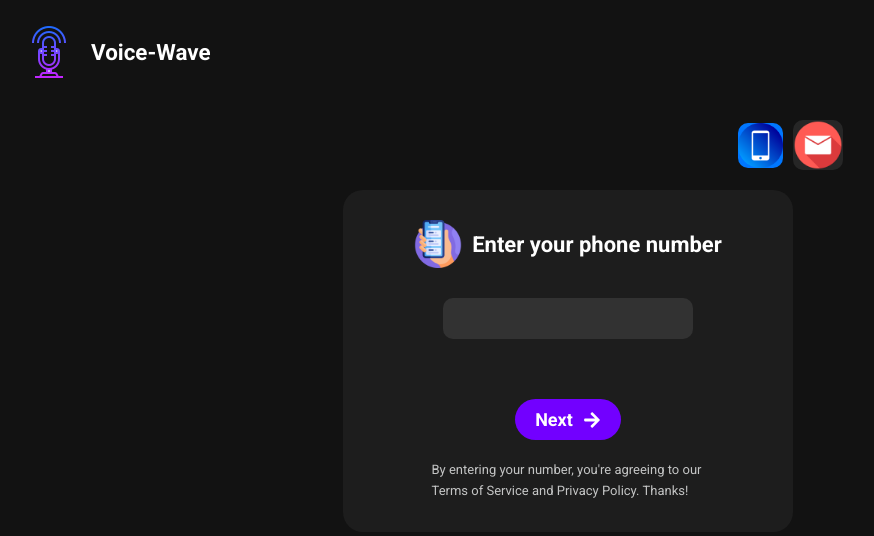
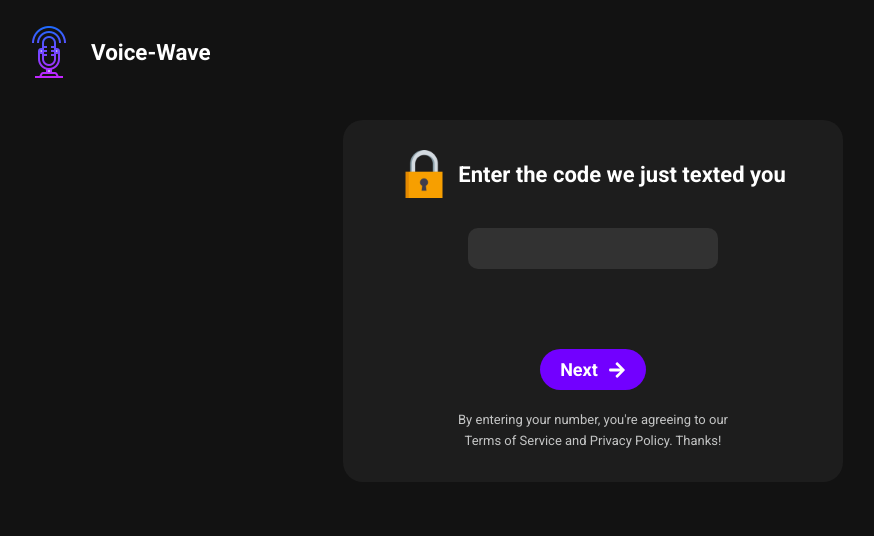
Before and after one commit to 0x1Shub/VoiceWave-Connect, a React (Vite) app in the folder client/: page /authenticate in a window 1280 px wide. Both pictures are taken after a click on the button "Next". Shown: the top 536 px of the page, without its empty margins (47-921 px from the left). Built offline with nearby package versions, Linux system fonts and the light colour scheme.

Commit message:
Created: OTP Component / Guest Area

```diff
--- a/client/src/pages/Authentication.jsx
+++ b/client/src/pages/Authentication.jsx
@@ -20,7 +20,7 @@ function Authentication() {
 
     return (
         <div>
-            <Step onClick={registerhandler} />
+            <Step onNext={registerhandler} />
         </div>
     )
 }
--- a/client/src/pages/Registration/Email.jsx
+++ b/client/src/pages/Registration/Email.jsx
@@ -5,7 +5,7 @@ import Button from '../../components/Button';
 import EmailIcon from '../../assets/Mail.png'
 import TextInput from '../../components/TextInput.jsx'
 
-function Email() {
+function Email({onNext}) {
 
   const [email, setEmail] = useState('');
 
@@ -15,12 +15,12 @@ function Email() {
         <TextInput value={email} onChange={(e) => setEmail(e.target.value)} />
 
         <div>
-          <Button title={"Next"} />
+          <Button title={"Next"} onClick={onNext} />
 
           <p className='text'>
             By entering your number, you're agreeing to our Terms of
             Service and Privacy Policy. Thanks!
-        </p>
+          </p>
         </div>
     </Card>
   )
--- a/client/src/pages/Registration/OTPVerify.jsx
+++ b/client/src/pages/Registration/OTPVerify.jsx
@@ -1,11 +1,38 @@
-import React from 'react'
+import React, { useState } from 'react'
+import TextInput from '../../components/TextInput'
+import Button from '../../components/Button'
+import Card from '../../components/Card'
+
+import lockLogo from '../../assets/lock.png'
+
+import '../../styles/pages/Registration/OTPVerify.scss';
 
 const OTPVerify = ({onClick}) => {
+
+  const [otp, setOtp] = useState('');
+
+  function next(){
+    console.log("Hii shubham")
+  }
+
   return (
-    <div>
-      <div>OTP verification</div>
-      <button onClick={onClick}>Next</button>
-    </div>
+    <>
+      <div className='cardWrapper'>
+          <Card title={"Enter the code we just texted you"} icon={lockLogo}>
+            <TextInput value={otp} onChange={(e) => setOtp(e.target.value)} />
+
+            <div className="actionButtonWrap">
+              <Button onClick={next} title="Next" />
+            </div>
+
+            <p className='text'>
+              By entering your number, you're agreeing to our Terms of
+              Service and Privacy Policy. Thanks!
+            </p>
+
+          </Card>
+      </div>
+    </>
   )
 }
 
--- a/client/src/pages/Registration/Phone.jsx
+++ b/client/src/pages/Registration/Phone.jsx
@@ -7,7 +7,7 @@ import '../../styles/pages/Registration/Phone.scss';
 import PhoneIcon from '../../assets/Phone.png'
 import TextInput from '../../components/TextInput.jsx'
 
-function Phone() {
+function Phone({onNext}) {
 
   const [phoneNumber, setPhoneNumber] = useState('');
 
@@ -16,7 +16,7 @@ function Phone() {
 
         <TextInput value={phoneNumber} onChange={(e) => setPhoneNumber(e.target.value)} />
         <div>
-          <Button title={"Next"} />
+          <Button title={"Next"} onClick={onNext} />
 
           <p className='text'>
             By entering your number, you're agreeing to our Terms of
--- a/client/src/pages/Registration/PhoneEmailRegister.jsx
+++ b/client/src/pages/Registration/PhoneEmailRegister.jsx
@@ -12,14 +12,14 @@ const phoneEmailMap = {
   email: Email,
 }
 
-function PhoneEmailRegister({onClick}) {
+function PhoneEmailRegister({onNext}) {
   const [type, setType] = useState('phone');
 
   const Component = phoneEmailMap[type]
 
-  function registerhandler(){
-      setType(type+1);
-  }
+  // function registerhandler(){
+  //     setType(type+1);
+  // }
 
   return (
       <>
@@ -35,7 +35,7 @@ function PhoneEmailRegister({onClick}) {
               </button>
             </div>
 
-            <Component onClick={registerhandler} />
+            <Component onNext={onNext} />
           </div>
         </div>
 
--- a/client/src/styles/components/Card.scss
+++ b/client/src/styles/components/Card.scss
@@ -5,11 +5,11 @@
     background: #1D1D1D;
     padding: 30px;
     border-radius: 20px;
-    // text-align: center;
-    display: flex;
-    flex-direction: column;
-    justify-content: center;
-    align-items: center;
+    text-align: center;
+    // display: flex;
+    // flex-direction: column;
+    // justify-content: center;
+    // align-items: center;
 
     .wrapper {
         display: flex;
--- a/client/src/styles/pages/Home.scss
+++ b/client/src/styles/pages/Home.scss
@@ -10,6 +10,7 @@
     font-size: 20px;
     line-height: 1.6;
     color: #C4C5C5;
+    text-align: center;
 }
 
 .signinWrapper{
--- /dev/null
+++ b/client/src/styles/pages/Registration/OTPVerify.scss
@@ -0,0 +1,18 @@
+.cardWrapper {
+    display: flex;
+    align-items: center;
+    justify-content: center;
+    margin-top: 1rem;
+
+    .actionButtonWrap{
+        margin-top: 40px;
+    }
+
+    .text{
+        color: #c4c5c5;
+        width: 70%;
+        margin: 0 auto;
+        margin-top: 20px;
+    }
+
+}
```
Also changed, not shown: client/src/pages/Login.jsx (deleted, +0 -30 lines), client/src/pages/Signup.jsx (deleted, +0 -35 lines), client/src/assets/lock.png (added), client/src/styles/pages/Login.scss (deleted), client/src/styles/pages/Signup.scss (deleted).
